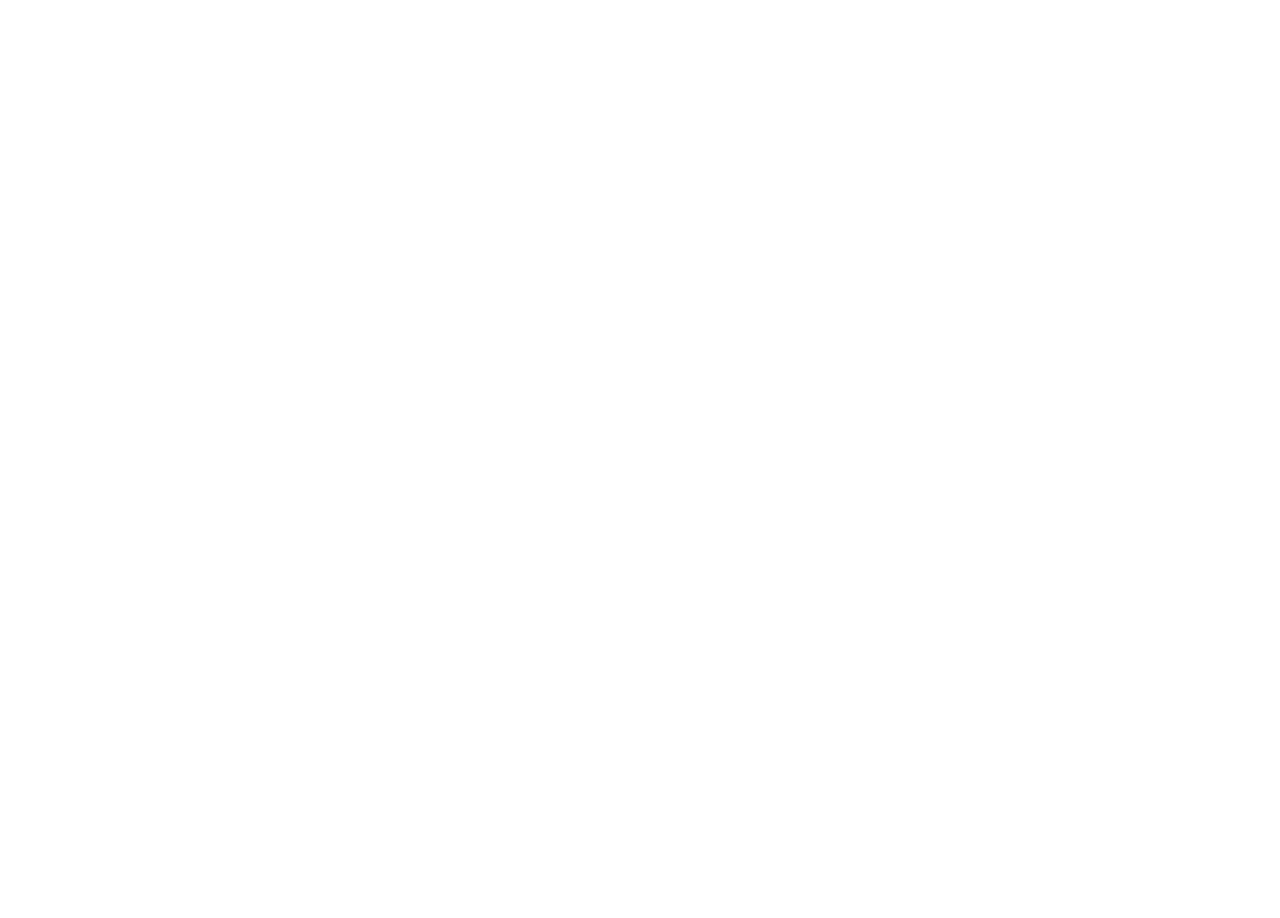
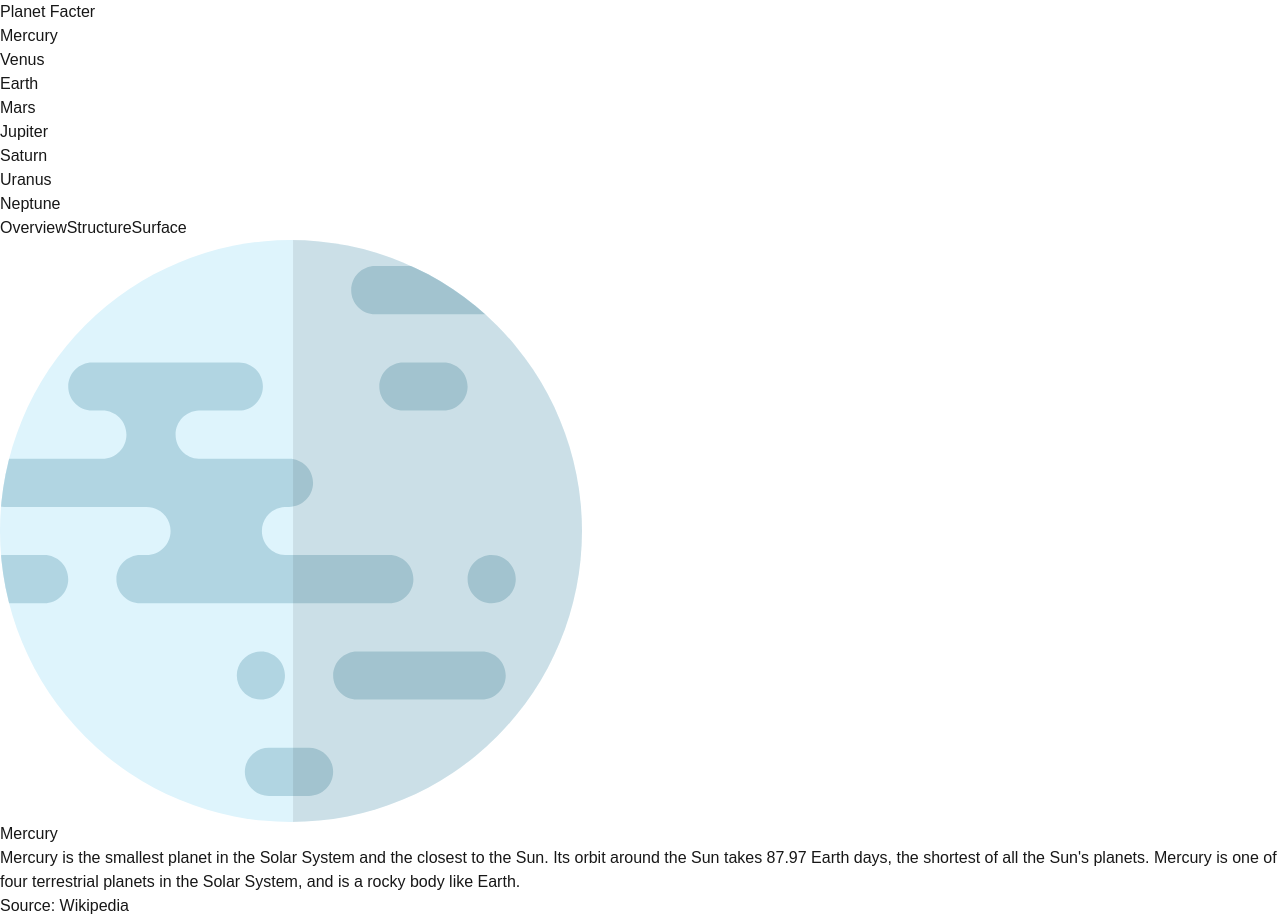
Before and after one commit to rickydodd/planet-facter, a Next.js app: page / in a window 1280 px wide. Before the commit the page ends 800 px from the top, so only its background shows below. Built offline with nearby package versions, Linux system fonts and the light colour scheme.

Commit message:
add: header, navigation, tabs

```diff
--- a/app/page.tsx
+++ b/app/page.tsx
@@ -1,12 +1,13 @@
 "use client";
 
 import React from "react";
-import Header from "../components/Header";
-import Planet from "../components/Planet";
+import Image from "next/image";
+import { TabButton, TabContent } from "../components/Tabs.tsx";
 
 const initialState = {
   data: [],
   position: null,
+  activeTab: "overview",
 };
 
 const reducer = (state, action) => {
@@ -18,9 +19,21 @@
         position: action.data.length > 0 ? 0 : null,
       };
     case "set_position":
+      if (action.position < 0 || action.position >= state.data.length) {
+        throw new Error(
+          `'position' variable out of bounds. Expected: '0' to '${state.data.length - 1}' inclusive, got: '${action.position}'`,
+        );
+      }
+
       return {
         ...state,
         position: action.position,
+        activeTab: "overview",
+      };
+    case "set_active_tab":
+      return {
+        ...state,
+        activeTab: action.activeTab,
       };
     default:
       throw new Error(
@@ -40,5 +53,121 @@
       });
   }, []);
 
-  return <div></div>;
+  const handleSetPosition = (positionNumber) => {
+    dispatch({ type: "set_position", position: positionNumber });
+  };
+
+  const handleTabClick = (e) => {
+    dispatch({ type: "set_active_tab", activeTab: e.target.value });
+  };
+
+  return (
+    <>
+      <header>
+        <h1>Planet Facter</h1>
+        <div role="navigation" aria-label="Planets">
+          <ul>
+            {state.data.map((planet, id) => {
+              return (
+                <li key={id}>
+                  <button onClick={() => handleSetPosition(id)}>
+                    {planet.name}
+                  </button>
+                </li>
+              );
+            })}
+          </ul>
+        </div>
+      </header>
+      <div>
+        <TabButton
+          activeTab={state.activeTab}
+          onClick={handleTabClick}
+          value="overview"
+        >
+          Overview
+        </TabButton>
+        <TabButton
+          activeTab={state.activeTab}
+          onClick={handleTabClick}
+          value="structure"
+        >
+          Structure
+        </TabButton>
+        <TabButton
+          activeTab={state.activeTab}
+          onClick={handleTabClick}
+          value="geology"
+        >
+          Surface
+        </TabButton>
+        <TabContent activeTab={state.activeTab} value="overview">
+          {state.position === null ? null : (
+            <>
+              <Image
+                src={state.data[state.position].images.planet}
+                width={582}
+                height={582}
+                alt={`The planet ${state.data[state.position].name}`}
+              />
+              <h2>{state.data[state.position].name}</h2>
+              <p>{state.data[state.position].overview.content}</p>
+              <p>
+                Source:{" "}
+                <a href={`${state.data[state.position].overview.source}`}>
+                  Wikipedia
+                </a>
+              </p>
+            </>
+          )}
+        </TabContent>
+        <TabContent activeTab={state.activeTab} value="structure">
+          {state.position === null ? null : (
+            <>
+              <Image
+                src={state.data[state.position].images.internal}
+                width={582}
+                height={582}
+                alt={`The internal structure of the planet ${state.data[state.position].name}`}
+              />
+              <h2>{state.data[state.position].name}</h2>
+              <p>{state.data[state.position].structure.content}</p>
+              <p>
+                Source:{" "}
+                <a href={`${state.data[state.position].structure.source}`}>
+                  Wikipedia
+                </a>
+              </p>
+            </>
+          )}
+        </TabContent>
+        <TabContent activeTab={state.activeTab} value="geology">
+          {state.position === null ? null : (
+            <>
+              <Image
+                src={state.data[state.position].images.planet}
+                width={582}
+                height={582}
+                alt={`The planet ${state.data[state.position].name}`}
+              />
+              <Image
+                src={state.data[state.position].images.geology}
+                width={326}
+                height={398}
+                alt={`The geology of the planet ${state.data[state.position].name}`}
+              />
+              <h2>{state.data[state.position].name}</h2>
+              <p>{state.data[state.position].geology.content}</p>
+              <p>
+                Source:{" "}
+                <a href={`${state.data[state.position].geology.source}`}>
+                  Wikipedia
+                </a>
+              </p>
+            </>
+          )}
+        </TabContent>
+      </div>
+    </>
+  );
 }
--- /dev/null
+++ b/components/Tabs.tsx
@@ -0,0 +1,14 @@
+export function TabButton({ activeTab, children, onClick, value }) {
+  if (activeTab === value) {
+    return <button className="btn active">{children}</button>
+  }
+  return (
+    <button className="btn" onClick={onClick} value={value}>
+      {children}
+    </button>
+  )
+}
+
+export function TabContent({ activeTab, children, value }) {
+  return activeTab === value ? children : null
+}
```
